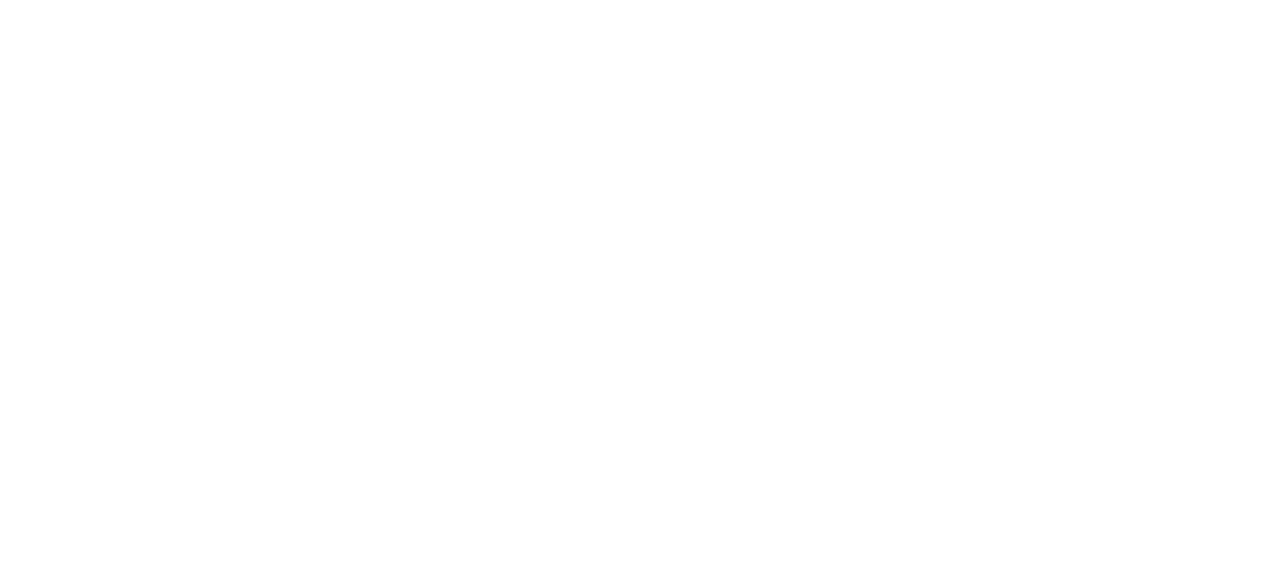
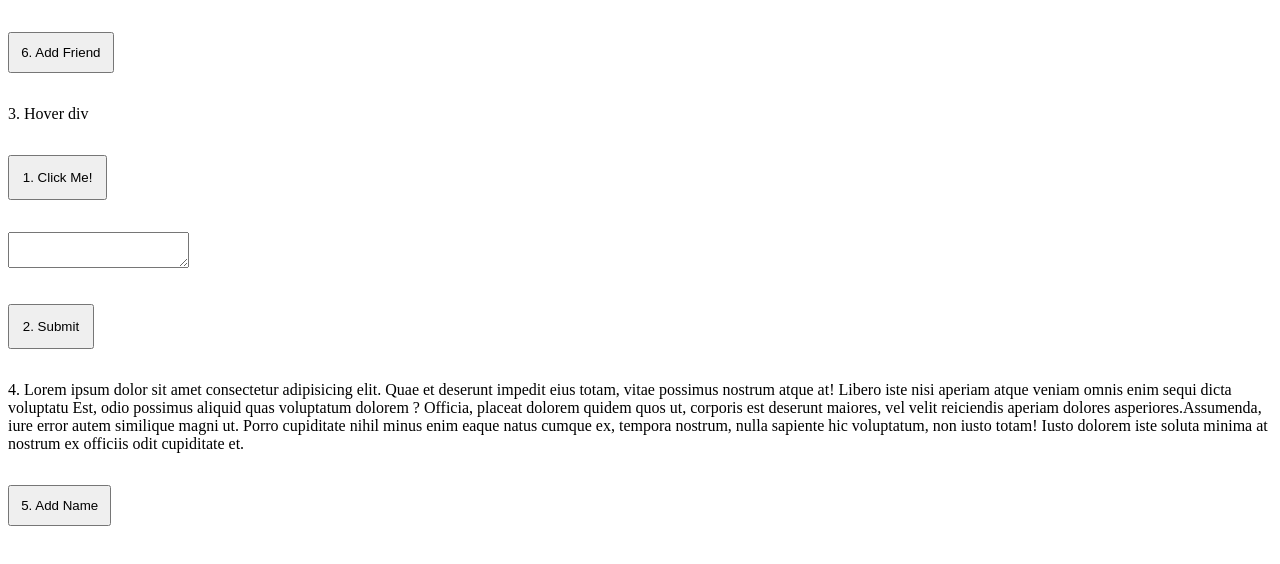
Before and after one commit to ValentinaBacherer/cov-jquery-lab, a plain HTML site: page DOM/index.html in a window 1280 px wide. Drawn offline with Linux system fonts and the light colour scheme.

Commit message:
implement 6 stories with DOM

```diff
--- a/DOM/app.js
+++ b/DOM/app.js
@@ -0,0 +1,80 @@
+const colorsArray = ['plum', 'orquid', 'violet', 'orquid', 'darkviolet', 'purple', 'orange', 'lightblue', 'orange', 'rosybrown', 'indigo', 'blueviolet', 'gold']
+const friendsArray = ['John', 'Tania', 'Lorena', 'Katty', 'Daria', 'Ineka', 'Lesly', 'Mariana', 'Gabriela', 'Natalia']
+let counter = 0
+
+const btn = document.createElement('button')
+const btnTxt = document.createTextNode('1. Click Me!')
+btn.appendChild(btnTxt)
+btn.style.padding = '0.8rem'
+
+const div1 = document.createElement('div')
+const div2 = document.createElement('div')
+const btnBox = document.createElement('button')
+const btnBoxTxt = document.createTextNode('2. Submit')
+btnBox.appendChild(btnBoxTxt)
+btnBox.style.padding = '0.8rem'
+const textArea = document.createElement('textarea')
+div2.appendChild(textArea)
+div1.append(div2)
+div1.appendChild(btnBox)
+const p = document.createElement('p')
+const pText = document.createTextNode('4. Lorem ipsum dolor sit amet consectetur adipisicing elit. Quae et deserunt impedit eius totam, vitae possimus nostrum atque at! Libero iste nisi aperiam atque veniam omnis enim sequi dicta voluptatu Est, odio possimus aliquid quas voluptatum dolorem ? Officia, placeat dolorem quidem quos ut, corporis est deserunt maiores, vel velit reiciendis aperiam dolores asperiores.Assumenda, iure error autem similique magni ut. Porro cupiditate nihil minus enim eaque natus cumque ex, tempora nostrum, nulla sapiente hic voluptatum, non iusto totam! Iusto dolorem iste soluta minima at nostrum ex officiis odit cupiditate et.')
+p.appendChild(pText)
+const div3 = document.createElement('div')
+div3.id = 'span'
+const div4 = document.createElement('div')
+const btnSpan = document.createElement('button')
+btnSpan.innerText = '5. Add Name'
+div4.appendChild(div3)
+div4.appendChild(btnSpan)
+
+
+const handleClick = () => {
+    alert('Welcome to my page!')
+}
+const handleClickBox = () => {
+    const message = document.querySelector('textarea').value
+    console.log(message);
+    alert(message)
+}
+const handleMouseOver = (e) => {
+    console.log(e.target);
+    e.target.style.backgroundColor = 'purple'
+}
+const handleMouseLeave = (e) => {
+    e.target.style.backgroundColor = 'white'
+}
+const handleColorChange = (e) => {
+    const random = Math.floor(Math.random() * colorsArray.length)
+    const color = colorsArray[random]
+    e.target.style.color = color
+}
+
+const addSpanName = () => {
+    const span = document.createElement('span')
+    span.innerText = 'Valentina Bacherer'
+    document.querySelector('#span').appendChild(span)
+}
+const addFriend = () => {
+    if (counter < friendsArray.length) {
+        const friends = document.querySelector('ul')
+        const li = document.createElement('li')
+        li.innerText = friendsArray[counter]
+        friends.appendChild(li)
+        counter++
+    }
+}
+
+window.addEventListener('DOMContentLoaded', function () {
+    document.body.appendChild(btn)
+    btn.addEventListener('click', handleClick)
+    document.body.appendChild(div1)
+    btnBox.addEventListener('click', handleClickBox)
+    document.getElementById('3').addEventListener('mouseover', handleMouseOver)
+    document.getElementById('3').addEventListener('mouseleave', handleMouseLeave)
+    document.body.appendChild(p)
+    document.querySelector('p').addEventListener('click', handleColorChange)
+    document.body.appendChild(div4)
+    btnSpan.addEventListener('click', addSpanName)
+    document.querySelector('#add-friend').addEventListener('click', addFriend)
+})
--- a/DOM/index.html
+++ b/DOM/index.html
@@ -10,7 +10,13 @@
 </head>
 
 <body>
+    <div>
+        <ul>
 
+        </ul>
+        <button id="add-friend">6. Add Friend</button>
+    </div>
+    <div id="3">3. Hover div</div>
     <script src="app.js"></script>
 </body>
 
--- a/DOM/styles.css
+++ b/DOM/styles.css
@@ -0,0 +1,6 @@
+div{
+    margin: 2rem auto;
+}
+button{
+    padding: 0.7rem;
+}
```
